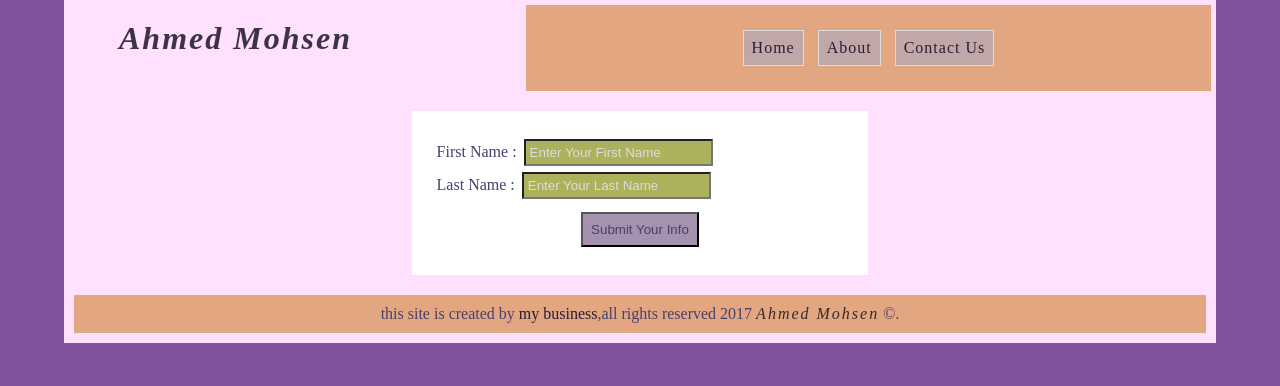
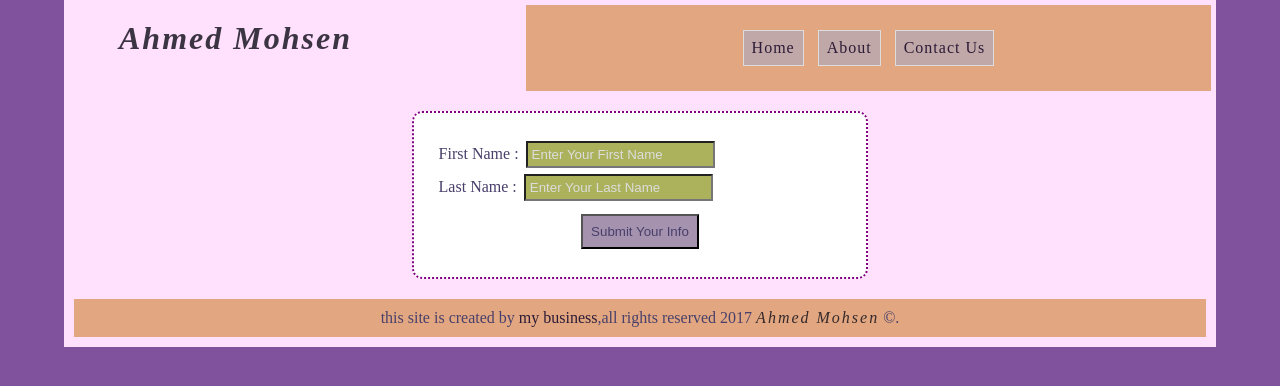
Before and after one commit to ahmedcyber/debugging, a plain HTML site: page site-1/contact.html in a window 1280 px wide. Drawn offline with Linux system fonts and the light colour scheme.

Commit message:
update form again

```diff
--- a/site-1/style.css
+++ b/site-1/style.css
@@ -118,6 +118,8 @@ footer{
     width: 40%;
     background-color: #fff;
     padding: 25px;
+    border-radius: 10px;
+    border: 2px dotted purple;
 }
 .holder form{
     text-transform: capitalize;
```
